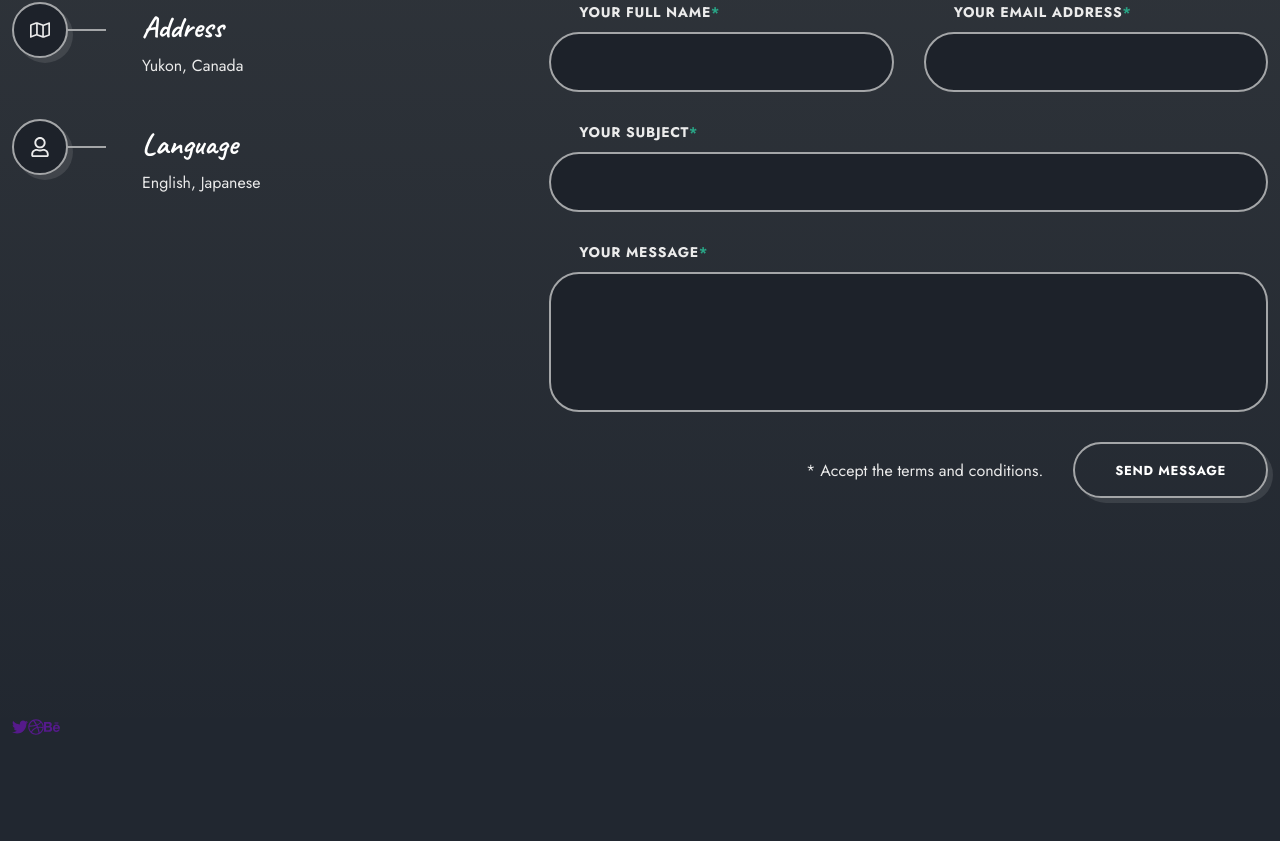
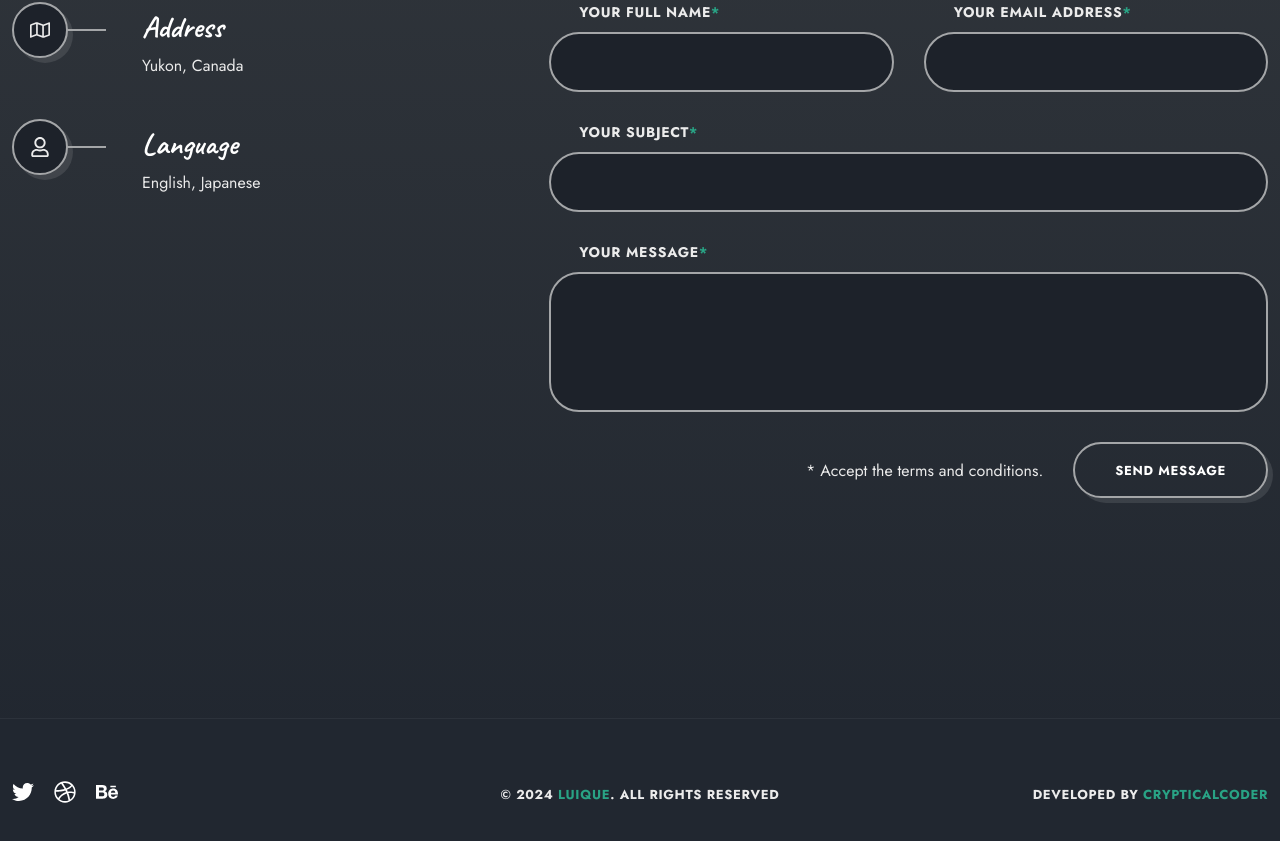
Before and after one commit to Kanako-muff/kanakos_portfolio, a React (Vite) app: page / in a window 1280 px wide. Shown: the part 5252-6093 px from the top of the page. Before the commit the page ends 5993 px from the top, so only its background shows below. Built offline with nearby package versions, Linux system fonts and the light colour scheme.

Commit message:
footer done

```diff
--- a/src/components/footer/Footer.jsx
+++ b/src/components/footer/Footer.jsx
@@ -1,5 +1,6 @@
 import React from "react";
 import { FaTwitter, FaDribbble, FaBehance } from "react-icons/fa";
+import "./footer.css";
 
 const Footer = () => {
   return (
@@ -16,6 +17,14 @@ const Footer = () => {
             <FaBehance />
           </a>
         </div>
+
+        <p className="footer__copyright text-cs">
+          &copy; 2024 <span>Luique</span>. All Rights Reserved
+        </p>
+
+        <p className="footer__copyright text-cs">
+          Developed by <span>CrypticalCoder</span>
+        </p>
       </div>
     </footer>
   );
--- a/src/components/footer/footer.css
+++ b/src/components/footer/footer.css
@@ -0,0 +1,41 @@
+.footer {
+  border-top: 1px solid rgba(255, 255, 255, 0.05);
+  padding-block: 60px;
+}
+
+.footer__container {
+  grid-template-columns: repeat(3, 1fr);
+  align-items: center;
+}
+
+.footer__socials {
+  display: flex;
+  column-gap: 20px;
+}
+
+.footer__social-link {
+  color: var(--title-color);
+  font-size: var(--h5-font-size);
+  transition: all 0.7s var(--transition);
+}
+
+.footer__social-link:hover {
+  color: var(--primary-color);
+}
+
+.footer__copyright:nth-child(2) {
+  justify-self: center;
+}
+
+.footer__copyright:nth-child(3) {
+  justify-self: flex-end;
+}
+
+.footer__copyright {
+  font-size: var(--tiny-font-size);
+  font-weight: 700;
+}
+
+.footer__container span {
+  color: var(--primary-color);
+}
```
